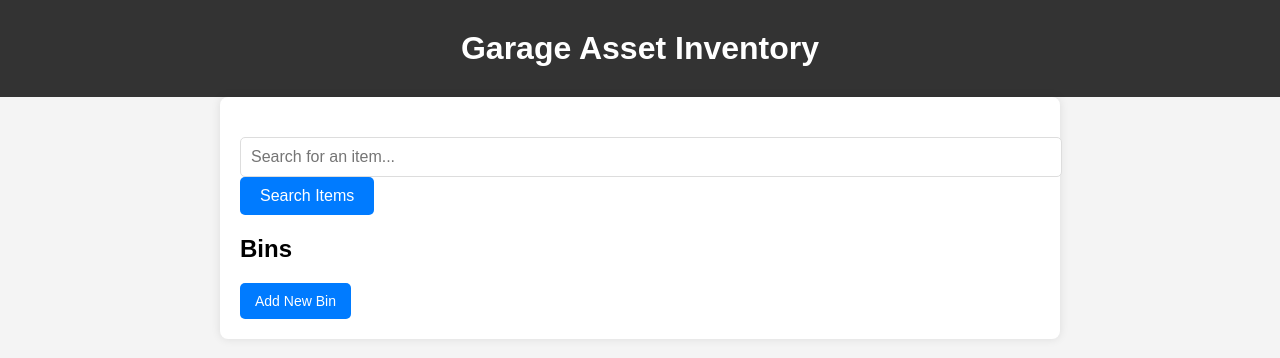
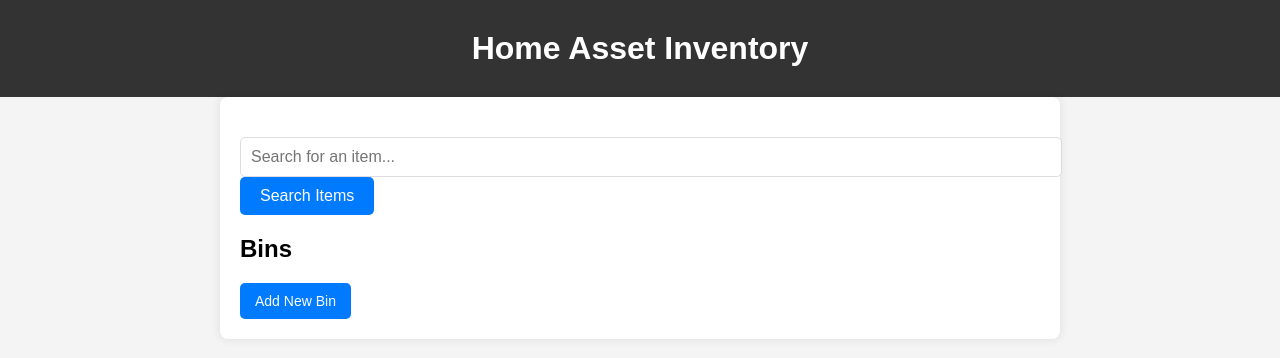
Before and after one commit to lawnchairsociety/home-inventory, a Flask app: page / in a window 1280 px wide. Shown: the top 358 px of the page. Run offline with Flask 3, Linux system fonts and the light colour scheme; data that the repository does not hold is empty.

Commit message:
Update index.html

```diff
--- a/templates/index.html
+++ b/templates/index.html
@@ -6,7 +6,7 @@
 </head>
 <body>
     <header>
-        <h1>Garage Asset Inventory</h1>
+        <h1>Home Asset Inventory</h1>
     </header>
     <div class="container">
         <form method="post" action="{{ url_for('search_item') }}">
```
